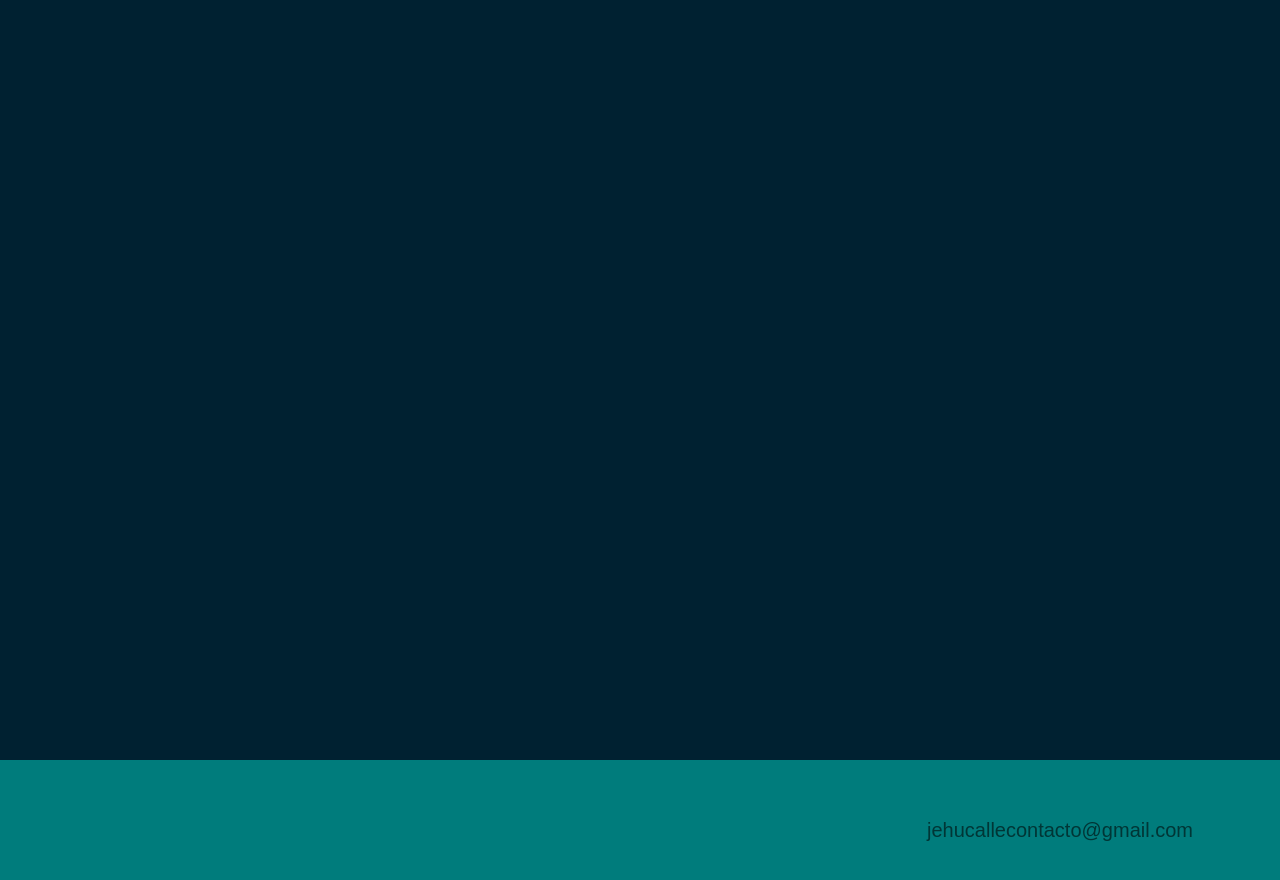
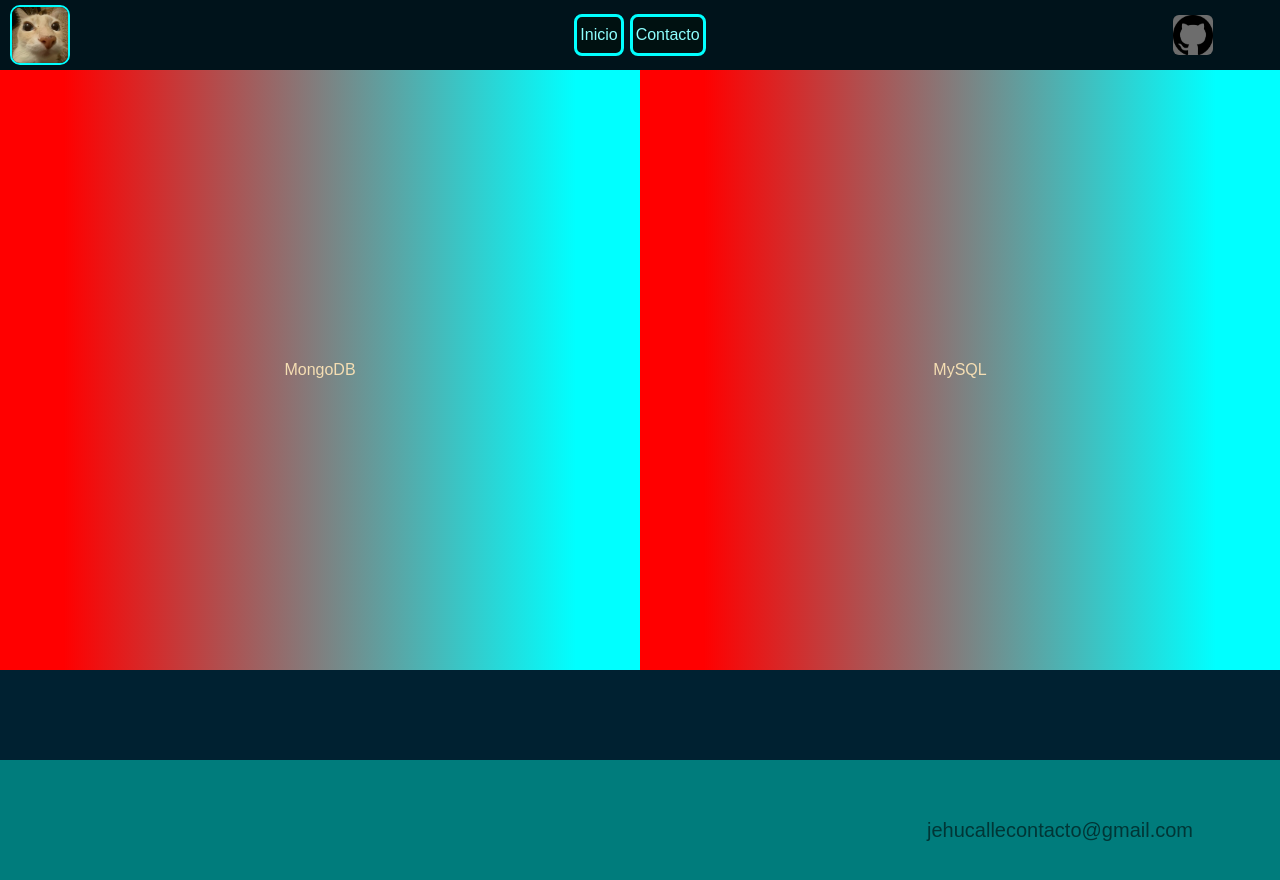
Before and after one commit to JehuCalle/portafolio-react, a React (Create React App) app: page /portafolio-react/Pages/ExperimentoConBD in a window 1280 px wide. Shown: the top 880 px of the page. Built offline with nearby package versions, Linux system fonts and the light colour scheme; a web font is replaced by a local one.

Commit message:
Protect N°5: Boceto estructura del sitio

```diff
--- a/src/App.jsx
+++ b/src/App.jsx
@@ -9,6 +9,7 @@
 import TarjetaRND from './Pages/TarjetaRND.jsx';
 import PiedraPapelTijera from './Pages/PiedraPapelTijera.jsx';
 import DiferentesAnim from './Pages/DiferentesAnim.jsx';
+import ExperimentoConBD from './Pages/ExperimentoConBD.jsx';
 
 import { Routes, Route} from 'react-router-dom';
 
@@ -26,6 +27,7 @@
               <Route path="Pages/TarjetaRND" element={<TarjetaRND/>} />
               <Route path="Pages/PiedraPapelTijera" element={<PiedraPapelTijera/>} />
               <Route path="Pages/DiferentesAnim" element={<DiferentesAnim/>} />
+              <Route path="Pages/ExperimentoConBD" element={<ExperimentoConBD/>} />
             </Route>
           </Routes>
         </div>
--- /dev/null
+++ b/src/Css/ExperimentoConBD.css
@@ -0,0 +1,11 @@
+.cuerpoBD {
+  display: flex;
+}
+
+.testet1 {
+  height: 600px;
+  display: flex;
+  justify-content: center;
+  align-items: center;
+  background-image: linear-gradient(90deg, red 10%, aqua 90%);
+}
--- /dev/null
+++ b/src/Pages/ExperimentoConBD.jsx
@@ -0,0 +1,21 @@
+import React from "react";
+
+import '../Css/ExperimentoConBD.css';
+
+function ExperimentoConBD (){
+  return(
+    <div
+      className="col-12 cuerpoBD">
+      <div
+        className="col-6 testet1">
+          MongoDB
+      </div>
+      <div
+        className="col-6 testet1">
+          MySQL
+      </div>
+    </div>
+  )
+};
+
+export default ExperimentoConBD;
--- a/src/Pages/Inicio.jsx
+++ b/src/Pages/Inicio.jsx
@@ -191,10 +191,11 @@
                 </div>
             </Link>
             <Link
-              className="proyectoDesactivado dividirPartesIguales col-12 col-lg-6 col-xl-4 col-xxl-4">
+              className="proyectoDesactivado dividirPartesIguales col-12 col-lg-6 col-xl-4 col-xxl-4"
+              to= "Pages/ExperimentoConBD">
                 <div className="proyectoN5">
                   <label className="h3">Proyecto N°5</label>
-                  <label>Proximamente experimentando con shaders Proximamente experimentando con shaders Proximamente experimentando con shaders Proximamente experimentando con shaders Proximamente experimentando con shaders Proximamente experimentando con shaders</label>
+                  <label>Apartado en donde se envian y reciben datos de dos bases de datos, en la primera base de datos se utiliza MongoDB para utilizarla 24/7 y en la segunda base de datos se utiliza MySQL para utilizarla solo cuando la base de datos esté activa.</label>
                   <label> XXXXXXX, XXXX </label>
                 </div>
             </Link>
```
